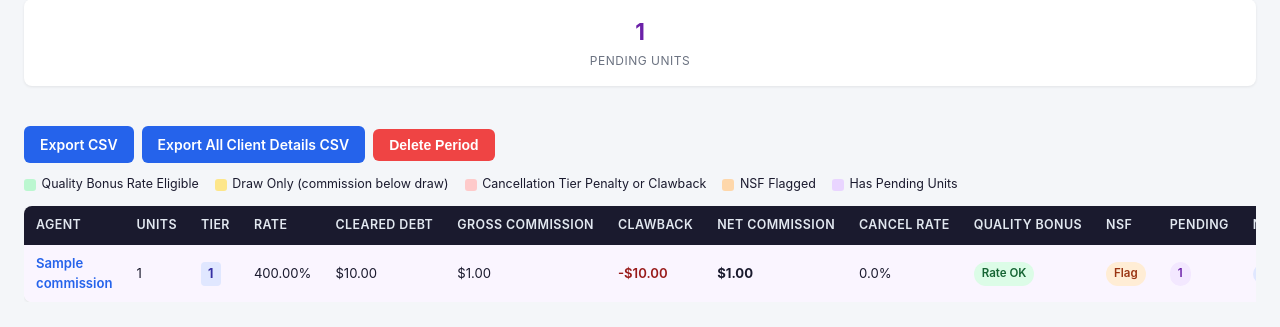
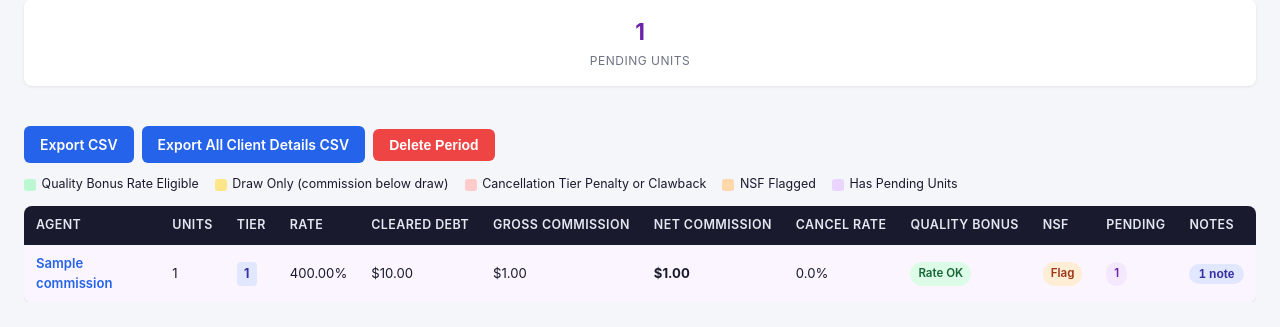
Before and after one commit to pixelme1369/Comission_ADP, a Flask app: page /period/1 in a window 1280 px wide. Shown: the part 304-631 px from the top of the page. Run offline with Flask 3, Linux system fonts and the light colour scheme; tables that the repository leaves empty hold one stand-in row (values such as "Sample post").

Commit message:
Remove Clawback column from Commission Results table

```diff
--- a/app/templates/results.html
+++ b/app/templates/results.html
@@ -75,12 +75,11 @@
         <th data-col="3">Rate</th>
         <th data-col="4">Cleared Debt</th>
         <th data-col="5">Gross Commission</th>
-        <th data-col="6">Clawback</th>
-        <th data-col="7">Net Commission</th>
-        <th data-col="8">Cancel Rate</th>
-        <th data-col="9">Quality Bonus</th>
-        <th data-col="10">NSF</th>
-        <th data-col="11">Pending</th>
+        <th data-col="6">Net Commission</th>
+        <th data-col="7">Cancel Rate</th>
+        <th data-col="8">Quality Bonus</th>
+        <th data-col="9">NSF</th>
+        <th data-col="10">Pending</th>
         <th>Notes</th>
       </tr>
     </thead>
@@ -111,11 +110,6 @@
         <td>{% if a.units_cleared > 0 %}{{ "%.2f"|format(a.tier_rate * 100) }}%{% else %}—{% endif %}</td>
         <td>${{ "{:,.2f}".format(a.total_cleared_debt) }}</td>
         <td>${{ "{:,.2f}".format(a.gross_commission) }}</td>
-        <td>
-          {% if a.clawback_amount > 0 %}
-            <span style="color:#991b1b;font-weight:600;">-${{ "{:,.2f}".format(a.clawback_amount) }}</span>
-          {% else %}—{% endif %}
-        </td>
         <td><strong>${{ "{:,.2f}".format(a.net_commission) }}</strong></td>
         <td>{{ "%.1f"|format(a.cancellation_rate) }}%</td>
         <td>
```
